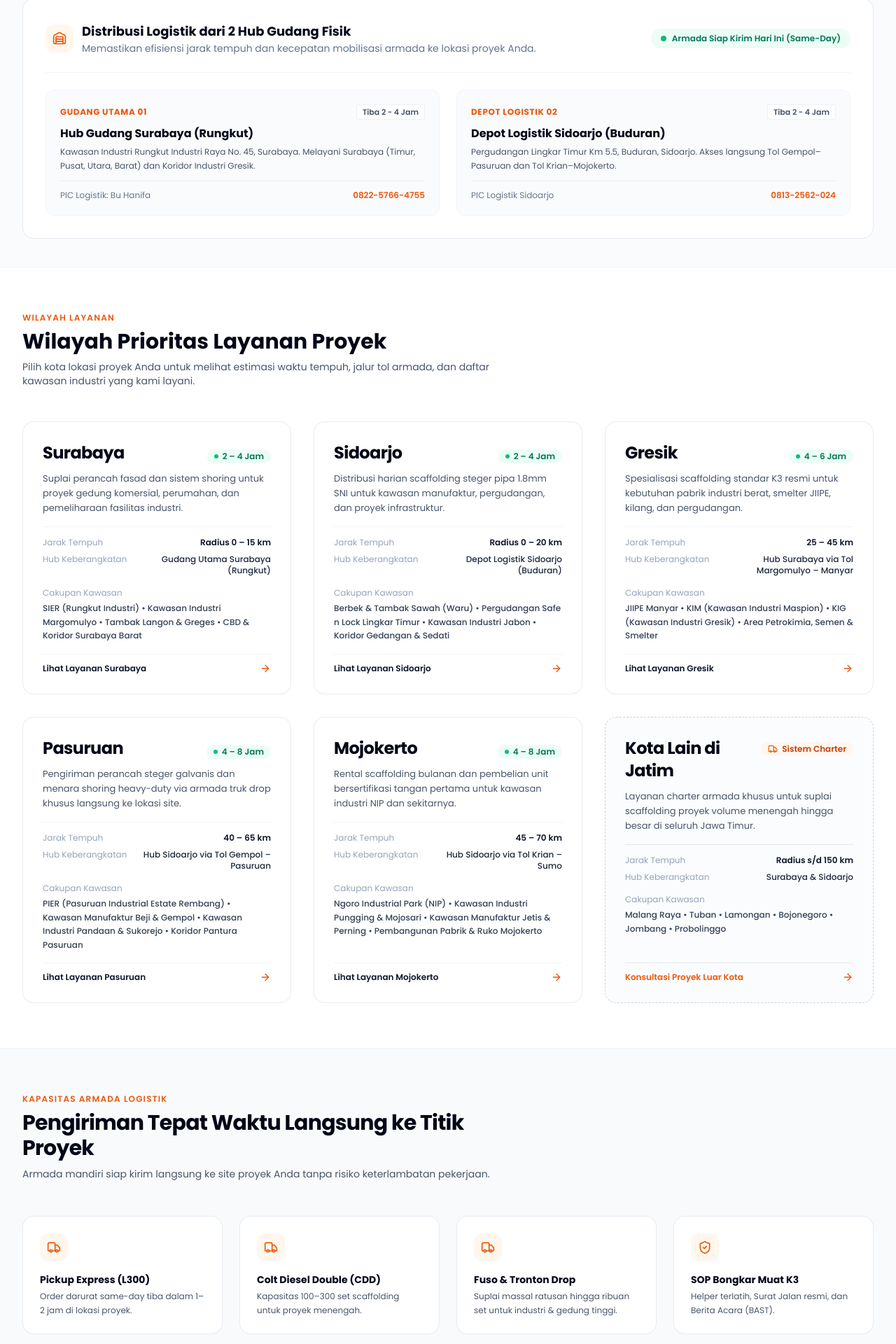
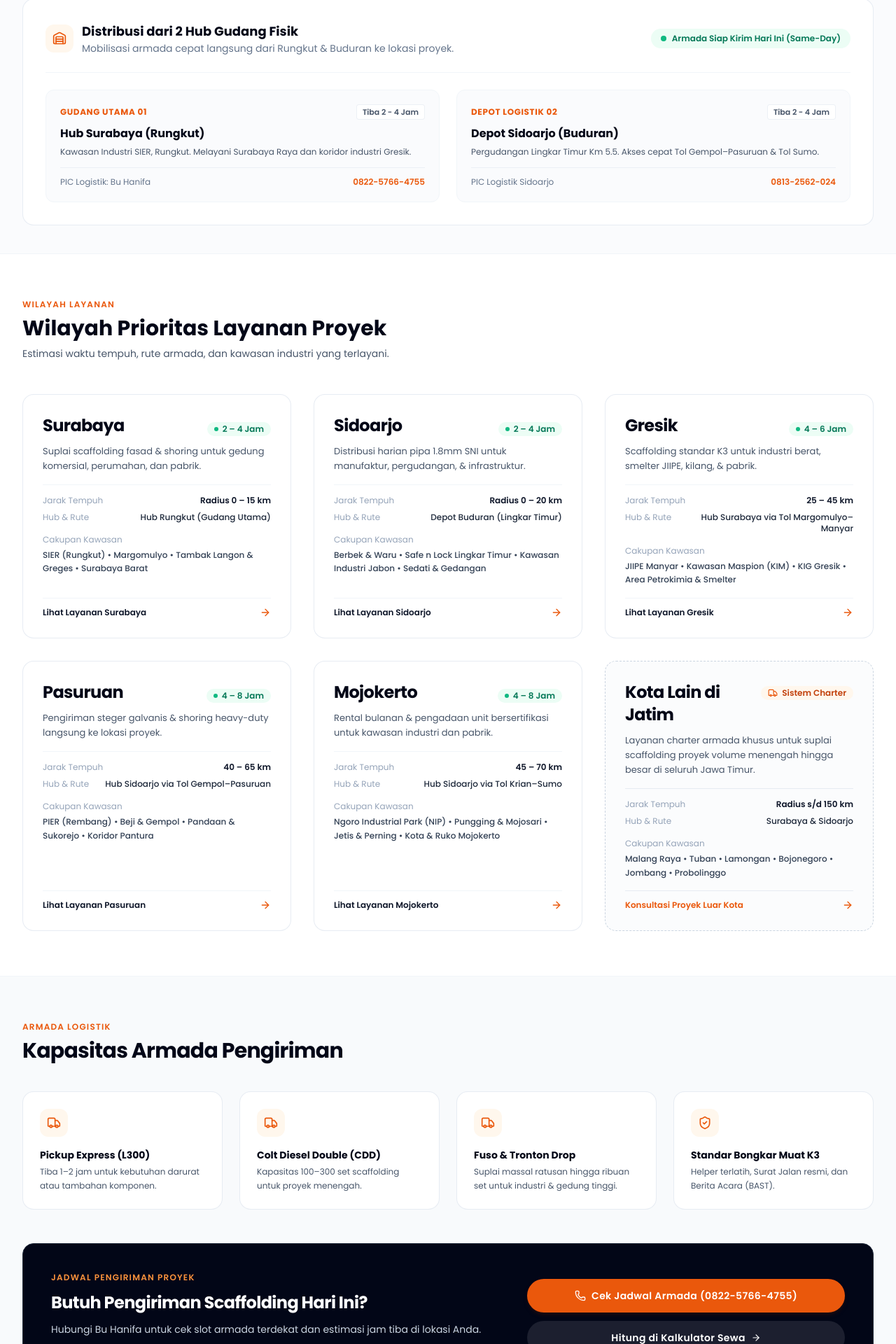
Before and after one commit to ongkipro/mscscaffolding, a Next.js app: page /area-layanan in a window 1280 px wide. Shown: the part 376-2296 px from the top of the page at 70% size. Built offline with nearby package versions, Linux system fonts and the light colour scheme.

Commit message:
refactor: eliminate fluff copy in area-layanan and footer, streamline warehouses and catalog

```diff
--- a/src/app/area-layanan/page.tsx
+++ b/src/app/area-layanan/page.tsx
@@ -42,7 +42,7 @@ export default async function AreaLayananPage() {
               Area Layanan & Distribusi
             </h1>
             <p className="text-slate-600 text-sm sm:text-base leading-relaxed">
-              Pengiriman same-day dari 2 gudang Rungkut Surabaya dan Buduran Sidoarjo ke seluruh kawasan industri & proyek Jawa Timur.
+              Pengiriman same-day dari 2 gudang Rungkut & Buduran ke seluruh kawasan industri Jawa Timur.
             </p>
           </div>
         </div>
@@ -59,10 +59,10 @@ export default async function AreaLayananPage() {
                 </div>
                 <div>
                   <h2 className="text-base sm:text-lg font-bold text-slate-950">
-                    Distribusi Logistik dari 2 Hub Gudang Fisik
+                    Distribusi dari 2 Hub Gudang Fisik
                   </h2>
                   <p className="text-xs sm:text-sm text-slate-500">
-                    Memastikan efisiensi jarak tempuh dan kecepatan mobilisasi armada ke lokasi proyek Anda.
+                    Mobilisasi armada cepat langsung dari Rungkut & Buduran ke lokasi proyek.
                   </p>
                 </div>
               </div>
@@ -85,10 +85,10 @@ export default async function AreaLayananPage() {
                     </span>
                   </div>
                   <h3 className="font-bold text-slate-950 text-base mb-1">
-                    Hub Gudang Surabaya (Rungkut)
+                    Hub Surabaya (Rungkut)
                   </h3>
                   <p className="text-xs text-slate-600 mb-3 leading-relaxed">
-                    Kawasan Industri Rungkut Industri Raya No. 45, Surabaya. Melayani Surabaya (Timur, Pusat, Utara, Barat) dan Koridor Industri Gresik.
+                    Kawasan Industri SIER, Rungkut. Melayani Surabaya Raya dan koridor industri Gresik.
                   </p>
                 </div>
                 <div className="pt-3 border-t border-slate-200/60 flex items-center justify-between text-xs">
@@ -116,10 +116,10 @@ export default async function AreaLayananPage() {
                     </span>
                   </div>
                   <h3 className="font-bold text-slate-950 text-base mb-1">
-                    Depot Logistik Sidoarjo (Buduran)
+                    Depot Sidoarjo (Buduran)
                   </h3>
                   <p className="text-xs text-slate-600 mb-3 leading-relaxed">
-                    Pergudangan Lingkar Timur Km 5.5, Buduran, Sidoarjo. Akses langsung Tol Gempol–Pasuruan dan Tol Krian–Mojokerto.
+                    Pergudangan Lingkar Timur Km 5.5. Akses cepat Tol Gempol–Pasuruan & Tol Sumo.
                   </p>
                 </div>
                 <div className="pt-3 border-t border-slate-200/60 flex items-center justify-between text-xs">
@@ -150,7 +150,7 @@ export default async function AreaLayananPage() {
               Wilayah Prioritas Layanan Proyek
             </h2>
             <p className="text-slate-600 text-sm mt-2">
-              Pilih kota lokasi proyek Anda untuk melihat estimasi waktu tempuh, jalur tol armada, dan daftar kawasan industri yang kami layani.
+              Estimasi waktu tempuh, rute armada, dan kawasan industri yang terlayani.
             </p>
           </div>
 
@@ -182,7 +182,7 @@ export default async function AreaLayananPage() {
                       <span className="font-semibold text-slate-900">{loc.distanceKm}</span>
                     </div>
                     <div className="flex items-baseline justify-between gap-2 text-slate-600">
-                      <span className="text-slate-400 shrink-0">Hub Keberangkatan</span>
+                      <span className="text-slate-400 shrink-0">Hub & Rute</span>
                       <span className="font-medium text-slate-800 text-right">{loc.warehouseHub}</span>
                     </div>
                     <div className="pt-2">
@@ -224,7 +224,7 @@ export default async function AreaLayananPage() {
                     <span className="font-semibold text-slate-900">Radius s/d 150 km</span>
                   </div>
                   <div className="flex items-baseline justify-between gap-2 text-slate-600">
-                    <span className="text-slate-400 shrink-0">Hub Keberangkatan</span>
+                    <span className="text-slate-400 shrink-0">Hub & Rute</span>
                     <span className="font-medium text-slate-800 text-right">Surabaya & Sidoarjo</span>
                   </div>
                   <div className="pt-2">
@@ -255,16 +255,13 @@ export default async function AreaLayananPage() {
       {/* Fleet & Guarantee */}
       <section className="py-16 bg-slate-50 border-t border-slate-100">
         <div className="max-w-7xl mx-auto px-4 sm:px-6 lg:px-8">
-          <div className="max-w-2xl mb-12">
+          <div className="max-w-2xl mb-10">
             <span className="text-xs uppercase tracking-widest text-orange-600 font-semibold mb-2 block">
-              Kapasitas Armada Logistik
+              Armada Logistik
             </span>
             <h2 className="text-2xl sm:text-3xl font-bold text-slate-950 tracking-tight">
-              Pengiriman Tepat Waktu Langsung ke Titik Proyek
+              Kapasitas Armada Pengiriman
             </h2>
-            <p className="text-slate-600 text-sm mt-2 leading-relaxed">
-              Armada mandiri siap kirim langsung ke site proyek Anda tanpa risiko keterlambatan pekerjaan.
-            </p>
           </div>
 
           <div className="grid grid-cols-1 sm:grid-cols-2 lg:grid-cols-4 gap-6 mb-12">
@@ -274,7 +271,7 @@ export default async function AreaLayananPage() {
               </div>
               <h3 className="font-bold text-slate-950 text-sm mb-1">Pickup Express (L300)</h3>
               <p className="text-xs text-slate-600 leading-relaxed">
-                Order darurat same-day tiba dalam 1–2 jam di lokasi proyek.
+                Tiba 1–2 jam untuk kebutuhan darurat atau tambahan komponen.
               </p>
             </div>
 
@@ -302,7 +299,7 @@ export default async function AreaLayananPage() {
               <div className="w-10 h-10 rounded-xl bg-orange-50 text-orange-600 flex items-center justify-center mb-4">
                 <ShieldCheck className="w-5 h-5" />
               </div>
-              <h3 className="font-bold text-slate-950 text-sm mb-1">SOP Bongkar Muat K3</h3>
+              <h3 className="font-bold text-slate-950 text-sm mb-1">Standar Bongkar Muat K3</h3>
               <p className="text-xs text-slate-600 leading-relaxed">
                 Helper terlatih, Surat Jalan resmi, dan Berita Acara (BAST).
               </p>
@@ -320,7 +317,7 @@ export default async function AreaLayananPage() {
                   Butuh Pengiriman Scaffolding Hari Ini?
                 </h3>
                 <p className="text-xs sm:text-sm text-slate-300 leading-relaxed">
-                  Hubungi hotline Bu Hanifa untuk cek slot armada terdekat dan estimasi jam tiba di lokasi Anda.
+                  Hubungi Bu Hanifa untuk cek slot armada terdekat dan estimasi jam tiba di lokasi Anda.
                 </p>
                 <div className="flex flex-wrap gap-4 pt-2 text-xs text-slate-300">
                   <div className="flex items-center gap-2">
@@ -333,7 +330,7 @@ export default async function AreaLayananPage() {
                   </div>
                   <div className="flex items-center gap-2">
                     <CheckCircle2 className="w-4 h-4 text-emerald-400 shrink-0" />
-                    <span>Helper bongkar muat aman</span>
+                    <span>Helper bongkar muat</span>
                   </div>
                 </div>
               </div>
@@ -371,7 +368,7 @@ export default async function AreaLayananPage() {
               FAQ Distribusi
             </span>
             <h2 className="text-2xl sm:text-3xl font-bold text-slate-950 tracking-tight">
-              Pertanyaan Umum Seputar Pengiriman
+              Pertanyaan Umum Pengiriman
             </h2>
           </div>
 
@@ -399,7 +396,7 @@ export default async function AreaLayananPage() {
                 Apakah sudah termasuk bongkar muat?
               </h3>
               <p className="text-xs sm:text-sm text-slate-600 leading-relaxed">
-                <strong className="text-slate-900 font-semibold">Sudah termasuk.</strong> Setiap armada didampingi <strong className="text-slate-900 font-semibold">helper logistik</strong> untuk bongkar dan penataan aman di titik drop proyek.
+                <strong className="text-slate-900 font-semibold">Sudah termasuk.</strong> Setiap armada didampingi <strong className="text-slate-900 font-semibold">helper logistik</strong> untuk bongkar dan penataan di titik drop proyek.
               </p>
             </div>
 
@@ -408,7 +405,7 @@ export default async function AreaLayananPage() {
                 Bisa kirim malam hari (bebas jam truk)?
               </h3>
               <p className="text-xs sm:text-sm text-slate-600 leading-relaxed">
-                <strong className="text-slate-900 font-semibold">Bisa.</strong> Melayani pengiriman malam hari (<strong className="text-slate-900 font-semibold">20.00 – 05.00 WIB</strong>) mengikuti jadwal izin masuk truk proyek tanpa biaya tambahan.
+                <strong className="text-slate-900 font-semibold">Bisa.</strong> Melayani pengiriman malam hari (<strong className="text-slate-900 font-semibold">20.00 – 05.00 WIB</strong>) mengikuti jam izin masuk truk proyek tanpa biaya tambahan.
               </p>
             </div>
           </div>
--- a/src/data/company.ts
+++ b/src/data/company.ts
@@ -18,12 +18,13 @@ export const COMPANY_INFO: CompanyInfo = {
   },
   officePhone: '0822-5766-4755',
   email: 'sales@mscscaffolding.com',
-  operatingHours: 'Senin - Sabtu: 07.30 - 17.00 WIB (Layanan Pengiriman Proyek 24/7 By Request)',
+  operatingHours: 'Senin – Sabtu: 07.30 – 17.00 WIB (Kirim 24/7 By Request)',
   warehouses: [
     {
       name: 'Gudang Utama Surabaya (Rungkut)',
       city: 'Surabaya',
       address: 'Kawasan Industri Rungkut Industri Raya No. 45, Rungkut Kidul, Surabaya, Jawa Timur 60293',
+      shortAddress: 'Kawasan Industri SIER, Rungkut, Surabaya',
       phone: '0822-5766-4755',
       whatsapp: '6282257664755',
       mapUrl: 'https://maps.google.com/?q=-7.3197,112.7661',
@@ -33,9 +34,10 @@ export const COMPANY_INFO: CompanyInfo = {
       },
     },
     {
-      name: 'Gudang Logistik Sidoarjo (Buduran)',
+      name: 'Depot Logistik Sidoarjo (Buduran)',
       city: 'Sidoarjo',
       address: 'Kawasan Pergudangan Lingkar Timur Km 5.5, Buduran, Kab. Sidoarjo, Jawa Timur 61252',
+      shortAddress: 'Pergudangan Lingkar Timur Km 5.5, Buduran, Sidoarjo',
       phone: '0813-2562-024',
       whatsapp: '628132562024',
       mapUrl: 'https://maps.google.com/?q=-7.4288,112.7389',
--- a/src/data/locations.ts
+++ b/src/data/locations.ts
@@ -4,76 +4,76 @@ export const SERVICE_AREAS: ServiceArea[] = [
   {
     slug: 'surabaya',
     city: 'Surabaya',
-    title: 'Sewa & Jual Scaffolding Surabaya — Hub Gudang Rungkut & Margomulyo',
+    title: 'Sewa & Jual Scaffolding Surabaya — Hub Rungkut & Margomulyo',
     distanceKm: 'Radius 0 – 15 km',
-    leadTimeHours: '2 – 4 Jam (Same-Day)',
-    warehouseHub: 'Gudang Utama Surabaya (Rungkut)',
+    leadTimeHours: '2 – 4 Jam',
+    warehouseHub: 'Hub Rungkut (Gudang Utama)',
     industrialEstates: [
-      'SIER (Rungkut Industri)',
-      'Kawasan Industri Margomulyo',
+      'SIER (Rungkut)',
+      'Margomulyo',
       'Tambak Langon & Greges',
-      'CBD & Koridor Surabaya Barat',
+      'Surabaya Barat',
     ],
-    description: 'Suplai perancah fasad dan sistem shoring untuk proyek gedung komersial, perumahan, dan pemeliharaan fasilitas industri.',
+    description: 'Suplai scaffolding fasad & shoring untuk gedung komersial, perumahan, dan pabrik.',
   },
   {
     slug: 'sidoarjo',
     city: 'Sidoarjo',
-    title: 'Sewa & Jual Scaffolding Sidoarjo — Hub Gudang Lingkar Timur Buduran',
+    title: 'Sewa & Jual Scaffolding Sidoarjo — Hub Lingkar Timur Buduran',
     distanceKm: 'Radius 0 – 20 km',
-    leadTimeHours: '2 – 4 Jam (Same-Day)',
-    warehouseHub: 'Depot Logistik Sidoarjo (Buduran)',
+    leadTimeHours: '2 – 4 Jam',
+    warehouseHub: 'Depot Buduran (Lingkar Timur)',
     industrialEstates: [
-      'Berbek & Tambak Sawah (Waru)',
-      'Pergudangan Safe n Lock Lingkar Timur',
+      'Berbek & Waru',
+      'Safe n Lock Lingkar Timur',
       'Kawasan Industri Jabon',
-      'Koridor Gedangan & Sedati',
+      'Sedati & Gedangan',
     ],
-    description: 'Distribusi harian scaffolding steger pipa 1.8mm SNI untuk kawasan manufaktur, pergudangan, dan proyek infrastruktur.',
+    description: 'Distribusi harian pipa 1.8mm SNI untuk manufaktur, pergudangan, & infrastruktur.',
   },
   {
     slug: 'gresik',
     city: 'Gresik',
-    title: 'Sewa & Jual Scaffolding Gresik — Spesialis K3 Kawasan Industri JIIPE & Manyar',
+    title: 'Sewa & Jual Scaffolding Gresik — Spesialis K3 Kawasan JIIPE & Manyar',
     distanceKm: '25 – 45 km',
-    leadTimeHours: '4 – 6 Jam (Same-Day Dispatch)',
-    warehouseHub: 'Hub Surabaya via Tol Margomulyo – Manyar',
+    leadTimeHours: '4 – 6 Jam',
+    warehouseHub: 'Hub Surabaya via Tol Margomulyo–Manyar',
     industrialEstates: [
       'JIIPE Manyar',
-      'KIM (Kawasan Industri Maspion)',
-      'KIG (Kawasan Industri Gresik)',
-      'Area Petrokimia, Semen & Smelter',
+      'Kawasan Maspion (KIM)',
+      'KIG Gresik',
+      'Area Petrokimia & Smelter',
     ],
-    description: 'Spesialisasi scaffolding standar K3 resmi untuk kebutuhan pabrik industri berat, smelter JIIPE, kilang, dan pergudangan.',
+    description: 'Scaffolding standar K3 untuk industri berat, smelter JIIPE, kilang, & pabrik.',
   },
   {
     slug: 'pasuruan',
     city: 'Pasuruan',
-    title: 'Sewa & Jual Scaffolding Pasuruan — Siap Kirim Kawasan PIER & Beji',
+    title: 'Sewa & Jual Scaffolding Pasuruan — Siap Kirim PIER & Beji',
     distanceKm: '40 – 65 km',
-    leadTimeHours: '4 – 8 Jam (Jadwal Teratur)',
-    warehouseHub: 'Hub Sidoarjo via Tol Gempol – Pasuruan',
+    leadTimeHours: '4 – 8 Jam',
+    warehouseHub: 'Hub Sidoarjo via Tol Gempol–Pasuruan',
     industrialEstates: [
-      'PIER (Pasuruan Industrial Estate Rembang)',
-      'Kawasan Manufaktur Beji & Gempol',
-      'Kawasan Industri Pandaan & Sukorejo',
-      'Koridor Pantura Pasuruan',
+      'PIER (Rembang)',
+      'Beji & Gempol',
+      'Pandaan & Sukorejo',
+      'Koridor Pantura',
     ],
-    description: 'Pengiriman perancah steger galvanis dan menara shoring heavy-duty via armada truk drop khusus langsung ke lokasi site.',
+    description: 'Pengiriman steger galvanis & shoring heavy-duty langsung ke lokasi proyek.',
   },
   {
     slug: 'mojokerto',
     city: 'Mojokerto',
-    title: 'Sewa & Jual Scaffolding Mojokerto — Suplai Cepat Kawasan Industri NIP Ngoro',
+    title: 'Sewa & Jual Scaffolding Mojokerto — Suplai Cepat NIP Ngoro',
     distanceKm: '45 – 70 km',
-    leadTimeHours: '4 – 8 Jam (Jadwal Teratur)',
-    warehouseHub: 'Hub Sidoarjo via Tol Krian – Sumo',
+    leadTimeHours: '4 – 8 Jam',
+    warehouseHub: 'Hub Sidoarjo via Tol Krian–Sumo',
     industrialEstates: [
       'Ngoro Industrial Park (NIP)',
-      'Kawasan Industri Pungging & Mojosari',
-      'Kawasan Manufaktur Jetis & Perning',
-      'Pembangunan Pabrik & Ruko Mojokerto',
+      'Pungging & Mojosari',
+      'Jetis & Perning',
+      'Kota & Ruko Mojokerto',
     ],
-    description: 'Rental scaffolding bulanan dan pembelian unit bersertifikasi tangan pertama untuk kawasan industri NIP dan sekitarnya.',
+    description: 'Rental bulanan & pengadaan unit bersertifikasi untuk kawasan industri dan pabrik.',
   },
 ];
--- a/src/types/index.ts
+++ b/src/types/index.ts
@@ -57,6 +57,7 @@ export interface WarehouseLocation {
   name: string;
   city: string;
   address: string;
+  shortAddress?: string;
   phone: string;
   whatsapp: string;
   mapUrl: string;
```
Also changed, not shown: src/components/layout/Footer.tsx (+17 -17 lines).
